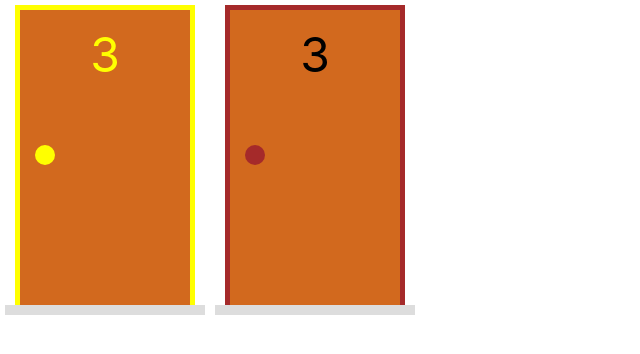
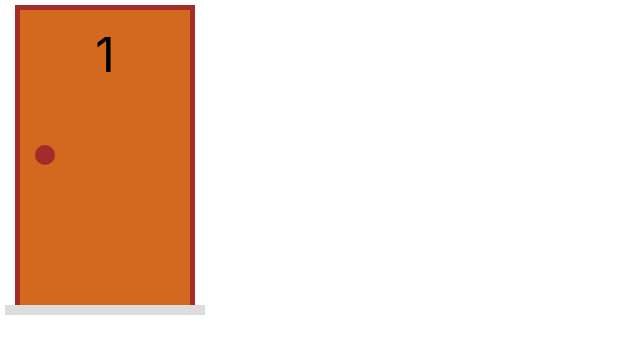
Before and after one commit to sajermann/MontyHall, a Next.js app: page / in a window 1280 px wide. Shown: the top 354 px of the page, without its empty margins (0-640 px from the left). Built offline with nearby package versions, Linux system fonts and the light colour scheme.

Commit message:
add onChange in Door

```diff
--- a/components/Door/index.jsx
+++ /dev/null
@@ -1,16 +0,0 @@
-import styles from "./index.module.css";
-
-export default function Door(props) {
-  const selectedDoor = props.selected ? styles.selected : ''
-  return (
-    <div className={styles.container}>
-      <div className={`${styles.frame} ${selectedDoor}`}>
-        <div className={styles.door}>
-          <div className={styles.number}>3</div>
-          <div className={styles.knob} />
-        </div>
-      </div>
-      <div className={styles.floor}></div>
-    </div>
-  );
-}
--- /dev/null
+++ b/components/Door/index.tsx
@@ -0,0 +1,28 @@
+import DoorModel from "../../model/DoorModel";
+import styles from "./index.module.css";
+
+interface Props {
+  value: DoorModel;
+  onChange: (newDoor: DoorModel) => void;
+}
+
+export default function Door({ value, onChange }: Props) {
+  console.log({ value });
+  const door = value;
+  const selectedDoor = door.isSelected ? styles.selected : "";
+  function toogleSelection(e){
+    onChange(value.toggleSelection())
+  }
+
+  return (
+    <div className={styles.container} onClick={toogleSelection}>
+      <div className={`${styles.frame} ${selectedDoor}`}>
+        <div className={styles.door}>
+          <div className={styles.number}>{door.number}</div>
+          <div className={styles.knob} />
+        </div>
+      </div>
+      <div className={styles.floor}></div>
+    </div>
+  );
+}
--- /dev/null
+++ b/model/DoorModel.ts
@@ -0,0 +1,46 @@
+export default class DoorModel {
+  #number: number;
+  #hasPresent: boolean;
+  #isSelected: boolean;
+  #isOpened: boolean;
+
+  constructor(
+    number: number,
+    hasPresent = false,
+    isSelected = false,
+    isOpened = false
+  ) {
+    this.#number = number;
+    this.#hasPresent = hasPresent;
+    this.#isSelected = isSelected;
+    this.#isOpened = isOpened;
+  }
+
+  get number() {
+    return this.#number;
+  }
+  get hasPresent() {
+    return this.#hasPresent;
+  }
+  get isSelected() {
+    return this.#isSelected;
+  }
+  get isOpened() {
+    return this.#isOpened;
+  }
+
+  unselect(){
+    const isSelected = false;
+    return new DoorModel(this.number, this.#hasPresent, isSelected, this.isOpened);
+  }
+
+  toggleSelection() {
+    const isSelected = !this.isSelected;
+    return new DoorModel(this.number, this.#hasPresent, isSelected, this.isOpened);
+  }
+
+  open() {
+    const open = true;
+    return new DoorModel(this.number, this.#hasPresent, this.isSelected, open);
+  }
+}
--- a/package.json
+++ b/package.json
@@ -14,7 +14,10 @@
     "react-dom": "18.2.0"
   },
   "devDependencies": {
+    "@types/node": "18.11.2",
+    "@types/react": "^18.0.21",
     "eslint": "8.25.0",
-    "eslint-config-next": "12.3.1"
+    "eslint-config-next": "12.3.1",
+    "typescript": "^4.8.4"
   }
 }
--- a/pages/index.jsx
+++ b/pages/index.tsx
@@ -1,12 +1,16 @@
+import { useState } from "react";
 import Door from "../components/Door";
 import Present from "../components/Present";
+import DoorModel from "../model/DoorModel";
 
 export default function Home() {
+  const [p1, setP1] = useState(new DoorModel(1))
+
   return (
     <div style={{display: 'flex'}}>
       {/* <Present /> */}
-      <Door selected />
-      <Door />
+      <Door value={p1} onChange={n =>setP1(n)} />
+
     </div>
   )
 }
```
Also changed, not shown: model/Door.js (deleted, +0 -46 lines), tsconfig.json (added, +30 -0 lines), 1 other file (tests, documents, lock files or other folders).
